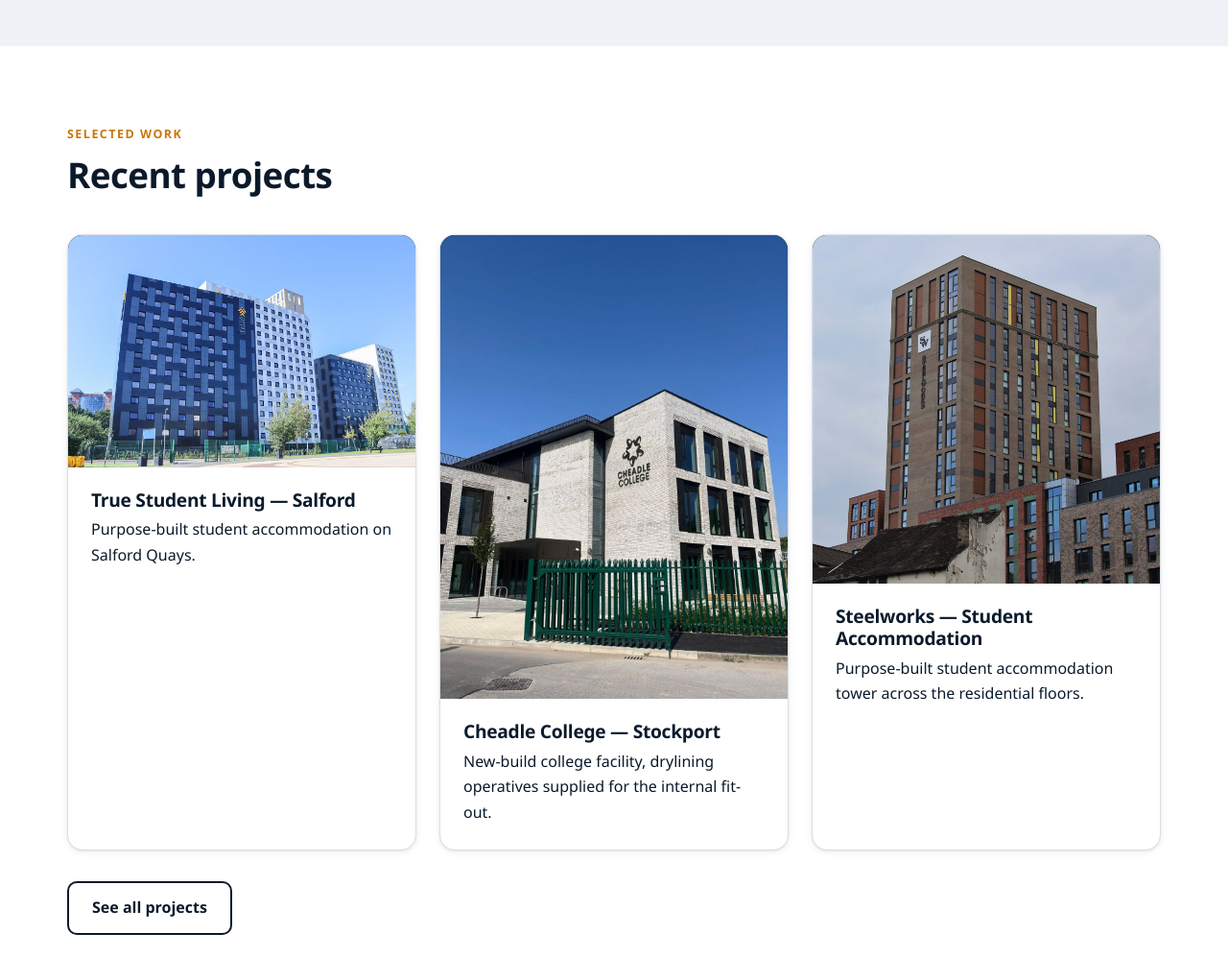
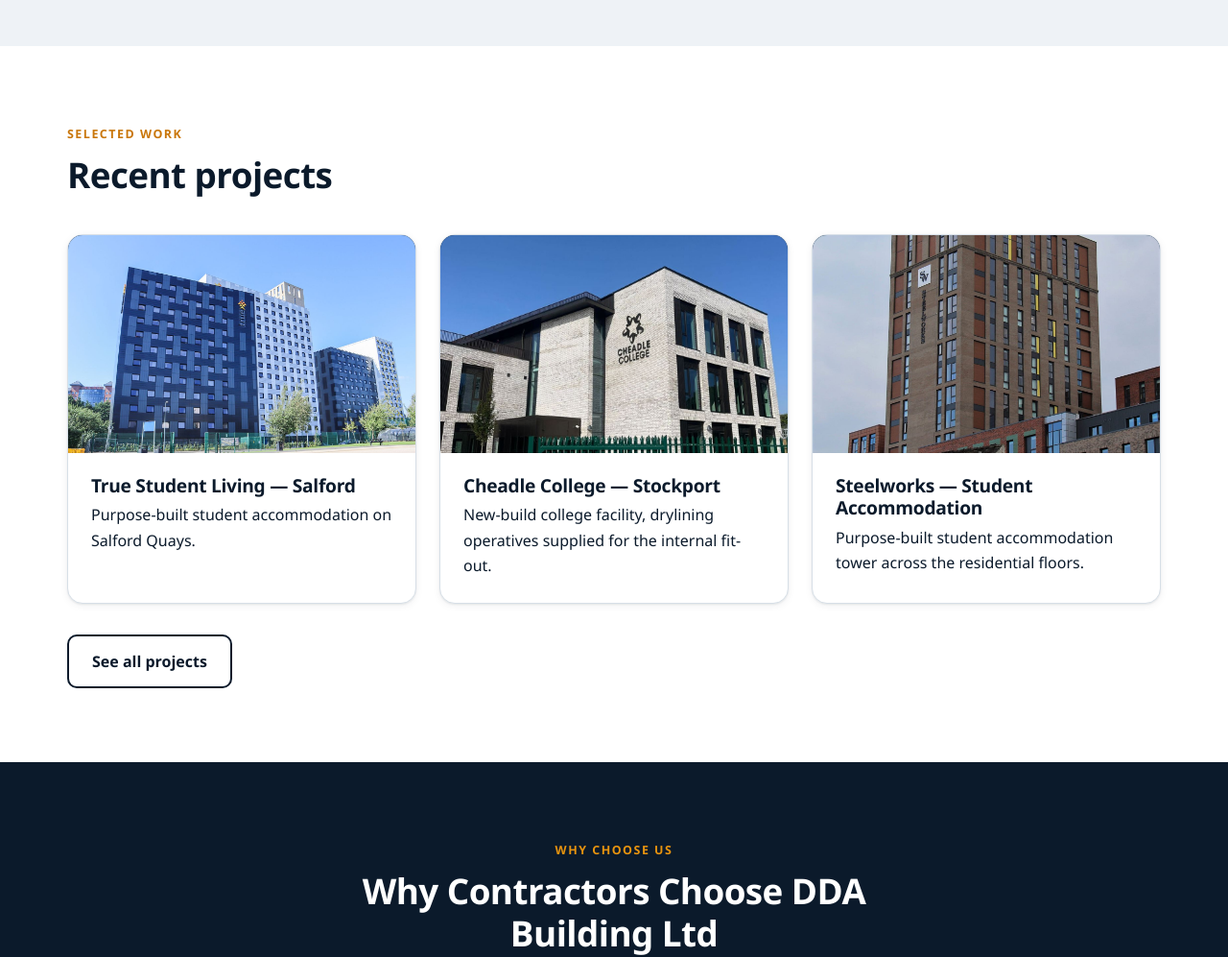
Before and after one commit to Danny3637/dda-building-website, a plain HTML site: page index.html in a window 1280 px wide. Shown: the part 1760-2757 px from the top of the page at 96% size. Drawn offline with Linux system fonts and the light colour scheme.

Commit message:
Fix project photos overflowing their cards on Safari/iOS (position:absolute crop instead of percentage-height)

```diff
--- a/css/styles.css
+++ b/css/styles.css
@@ -421,6 +421,7 @@
 .project__media {
   position: relative;
   aspect-ratio: 16 / 10;
+  overflow: hidden;
   background:
     linear-gradient(160deg, rgba(11, 26, 43, .55), rgba(11, 26, 43, .18)),
     repeating-linear-gradient(45deg, #24445f 0 18px, #1d3a53 18px 36px);
@@ -435,6 +436,8 @@
   color: rgba(255, 255, 255, .75);
 }
 .project__media img {
+  position: absolute;
+  inset: 0;
   width: 100%;
   height: 100%;
   object-fit: cover;
--- a/index.html
+++ b/index.html
@@ -5,8 +5,8 @@
   <meta name="viewport" content="width=device-width, initial-scale=1">
   <title>DDA Building Ltd — Trusted Drylining Workforce Partner</title>
   <meta name="description" content="DDA Building Ltd supplies experienced, fully qualified drylining operatives — fixers, tapers & jointers, ceiling fixers and fire stoppers — across the North West of England.">
-  <link rel="stylesheet" href="css/styles.css?v=2">
-  <script defer src="js/main.js?v=2"></script>
+  <link rel="stylesheet" href="css/styles.css?v=3">
+  <script defer src="js/main.js?v=3"></script>
 </head>
 <body>
 <a class="skip-link" href="#main">Skip to main content</a>
```
Also changed, not shown: about.html (+2 -2 lines), certifications.html (+2 -2 lines), contact.html (+2 -2 lines), projects.html (+2 -2 lines), services.html (+2 -2 lines).
